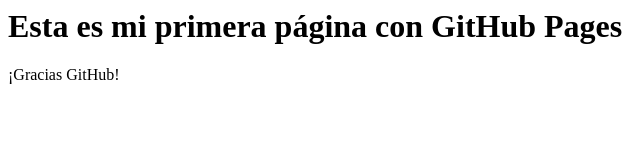
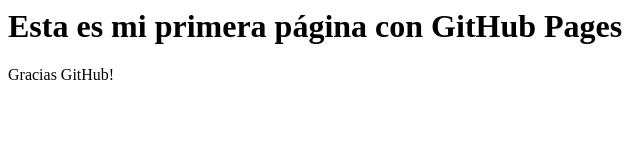
Before and after one commit to jpmontes501/MIT, a plain HTML site: page index.html in a window 1280 px wide. Shown: the full height of the page, 0-640 px from the left. Drawn offline with Linux system fonts and the light colour scheme.

Commit message:
Update index.html
Test

```diff
--- a/index.html
+++ b/index.html
@@ -1,4 +1,4 @@
 <html>
 <h1> Esta es mi primera página con GitHub Pages </h1>
-<p>¡Gracias GitHub!</p>
+<p>Gracias GitHub!</p>
 </html>
```
